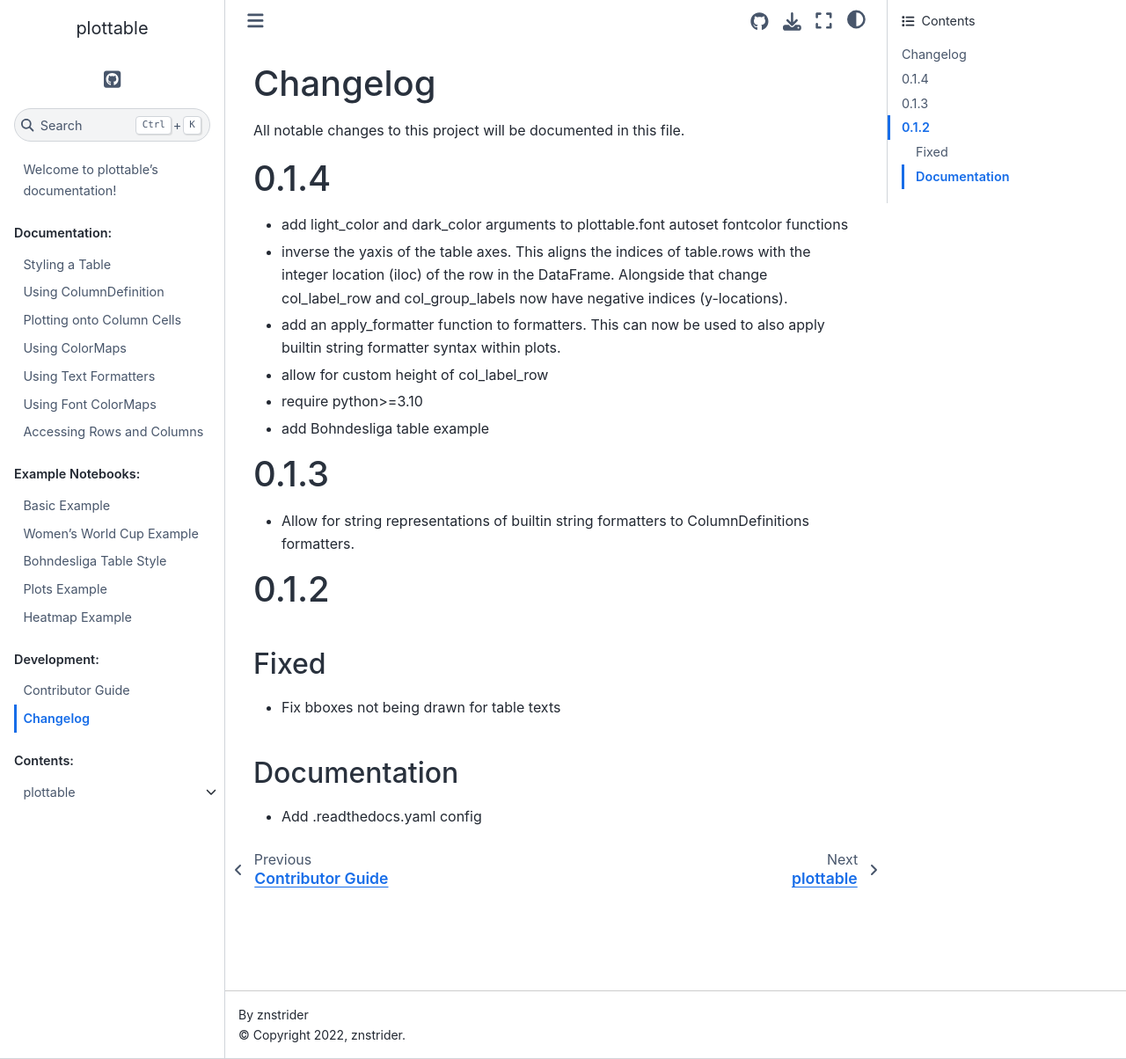
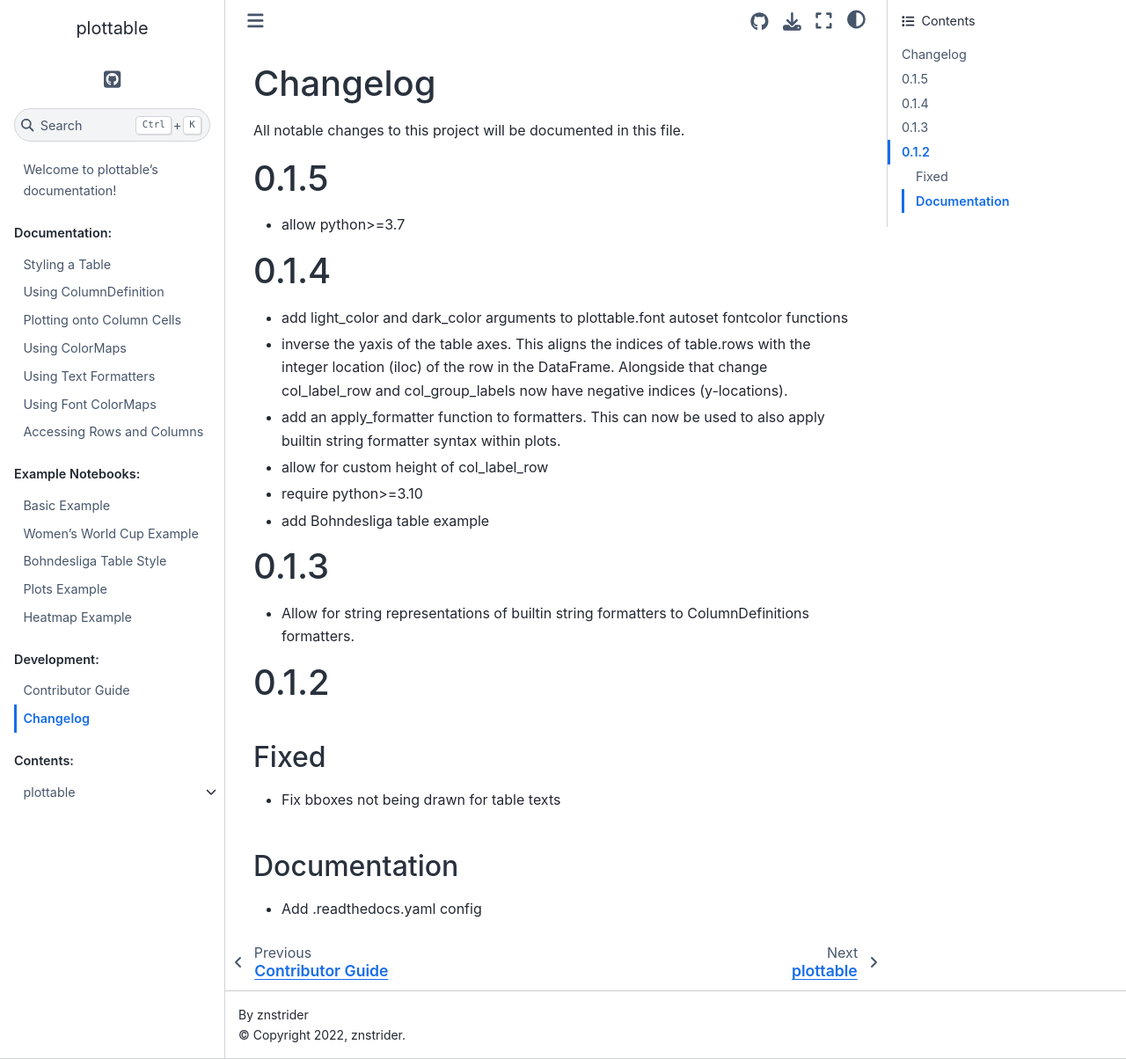
Before and after one commit to znstrider/plottable, a Sphinx documentation site: the page built from docs/dev/changelog.rst, in a window 1280 px wide and 1204 px high. Shown: the whole window at 88% size. Built offline with Sphinx 7.4.7 and the Sphinx Book theme 1.1.4, drawn with Linux system fonts in a browser that asks for light colours.

Commit message:
bump version

```diff
--- a/changelog.rst
+++ b/changelog.rst
@@ -2,6 +2,10 @@
 =========
 
 All notable changes to this project will be documented in this file.
+
+0.1.5
+=====
+- allow python>=3.7
 
 
 0.1.4
--- a/docs/conf.py
+++ b/docs/conf.py
@@ -14,7 +14,7 @@
 project = "plottable"
 copyright = "2022, znstrider"
 author = "znstrider"
-release = "0.1.4"
+release = "0.1.5"
 
 # -- General configuration ---------------------------------------------------
 # https://www.sphinx-doc.org/en/master/usage/configuration.html#general-configuration
--- a/plottable/__init__.py
+++ b/plottable/__init__.py
@@ -1,4 +1,4 @@
-__version__ = "0.1.4"
+__version__ = "0.1.5"
 
 from .column_def import ColDef, ColumnDefinition, ColumnType
 from .table import Table
--- a/setup.py
+++ b/setup.py
@@ -31,7 +31,7 @@
 
 setuptools.setup(
     name="plottable",
-    version="0.1.4",
+    version="0.1.5",
     author="znstrider",
     author_email="mindfulstrider@gmail.com",
     author_twitter="@danzn1",
```
Also changed, not shown: 1 other file.
